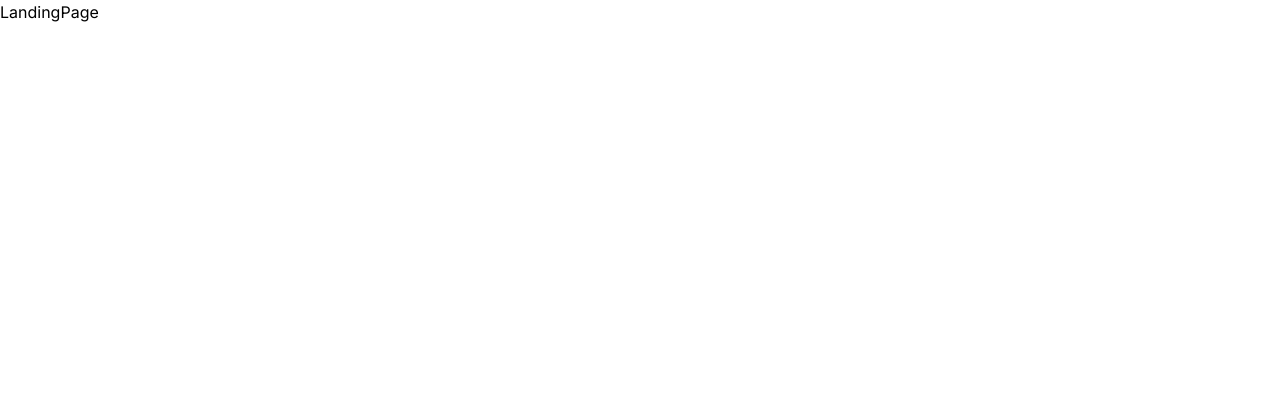
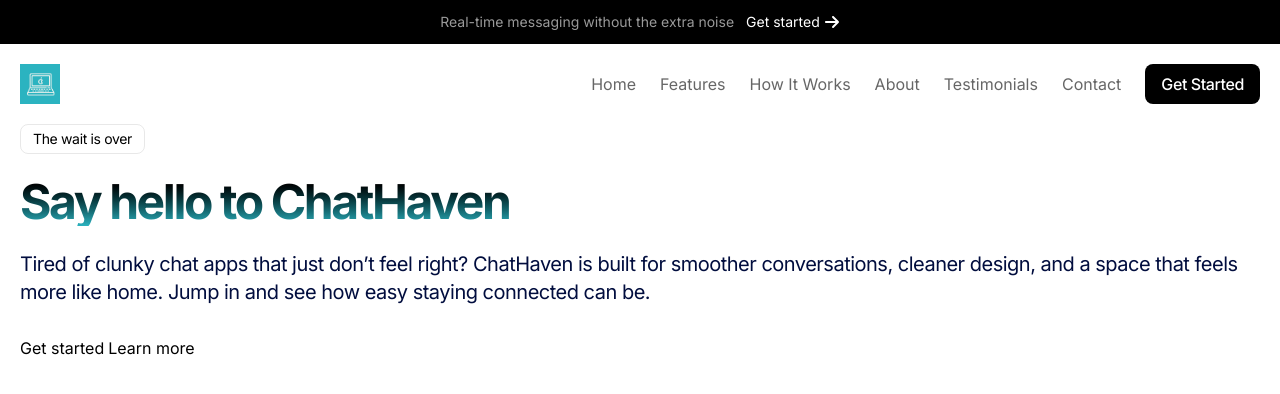
Before and after one commit to JDhillon24/ChatHaven, a React (Vite) app in the folder frontend/: page / in a window 1280 px wide. Shown: the top 394 px of the page. Built offline with nearby package versions, Linux system fonts and the light colour scheme.

Commit message:
working on landing page

```diff
--- /dev/null
+++ b/frontend/src/Components/LandingPage/Header.tsx
@@ -0,0 +1,40 @@
+import SmallLogo from "../UI/SmallLogo";
+import { FaArrowRight } from "react-icons/fa6";
+import { PiListDashesBold } from "react-icons/pi";
+
+const Header = () => {
+  return (
+    <header className="sticky top-0">
+      <div className="flex justify-center items-center py-3 bg-black text-white text-sm gap-3">
+        <p className="text-white/60 hidden md:block">
+          Real-time messaging without the extra noise
+        </p>
+        <div className="inline-flex gap-1 items-center">
+          <p>Get started</p>
+          <FaArrowRight className="h-4 w-4 inline-flex justify-center items-center" />
+        </div>
+      </div>
+      <div className="py-5">
+        <div className="px-5 mx-auto container">
+          <div className="flex items-center justify-between">
+            <SmallLogo classes="w-10 h-10" />
+            <PiListDashesBold className="h-5 w-5 md:hidden" />
+            <nav className="hidden md:flex gap-6 text-black/60 items-center">
+              <a href="#">Home</a>
+              <a href="#">Features</a>
+              <a href="#">How It Works</a>
+              <a href="#">About</a>
+              <a href="#">Testimonials</a>
+              <a href="#">Contact</a>
+              <button className="bg-black text-white px-4 py-2 rounded-lg font-medium inline-flex align-items justify-center tracking-tight">
+                Get Started
+              </button>
+            </nav>
+          </div>
+        </div>
+      </div>
+    </header>
+  );
+};
+
+export default Header;
--- /dev/null
+++ b/frontend/src/Components/LandingPage/Hero.tsx
@@ -0,0 +1,30 @@
+import React from "react";
+
+const Hero = () => {
+  return (
+    <section>
+      <div className="px-5 mx-auto container">
+        <div>
+          <div className="text-sm inline-flex border border-[#222]/10 px-3 py-1 rounded-lg tracking-tight">
+            The wait is over
+          </div>
+          <h1 className="text-5xl font-bold tracking-tighter bg-gradient-to-b from-black to-ChatBlue text-transparent bg-clip-text mt-6">
+            Say hello to ChatHaven
+          </h1>
+          <p className="text-xl text-[#010D3E] tracking-tight mt-6">
+            Tired of clunky chat apps that just don’t feel right? ChatHaven is
+            built for smoother conversations, cleaner design, and a space that
+            feels more like home. Jump in and see how easy staying connected can
+            be.
+          </p>
+          <div className="flex gap-1 items-center mt-[30px]">
+            <button>Get started</button>
+            <button>Learn more</button>
+          </div>
+        </div>
+      </div>
+    </section>
+  );
+};
+
+export default Hero;
--- /dev/null
+++ b/frontend/src/Components/UI/SmallLogo.tsx
@@ -0,0 +1,17 @@
+import { FC } from "react";
+
+interface Class {
+  classes: string;
+}
+
+const SmallLogo: FC<Class> = (props) => {
+  return (
+    <img
+      className={props.classes}
+      src="/images/logo_transparent_small.png"
+      alt="Logo"
+    />
+  );
+};
+
+export default SmallLogo;
--- a/frontend/src/Routes/LandingPage.tsx
+++ b/frontend/src/Routes/LandingPage.tsx
@@ -1,5 +1,13 @@
+import Header from "../Components/LandingPage/Header";
+import Hero from "../Components/LandingPage/Hero";
+
 const LandingPage = () => {
-  return <div>LandingPage</div>;
+  return (
+    <>
+      <Header />
+      <Hero />
+    </>
+  );
 };
 
 export default LandingPage;
```
Also changed, not shown: frontend/public/images/logo_transparent_small.png (added), frontend/public/images/mobile_demo.png (added).
